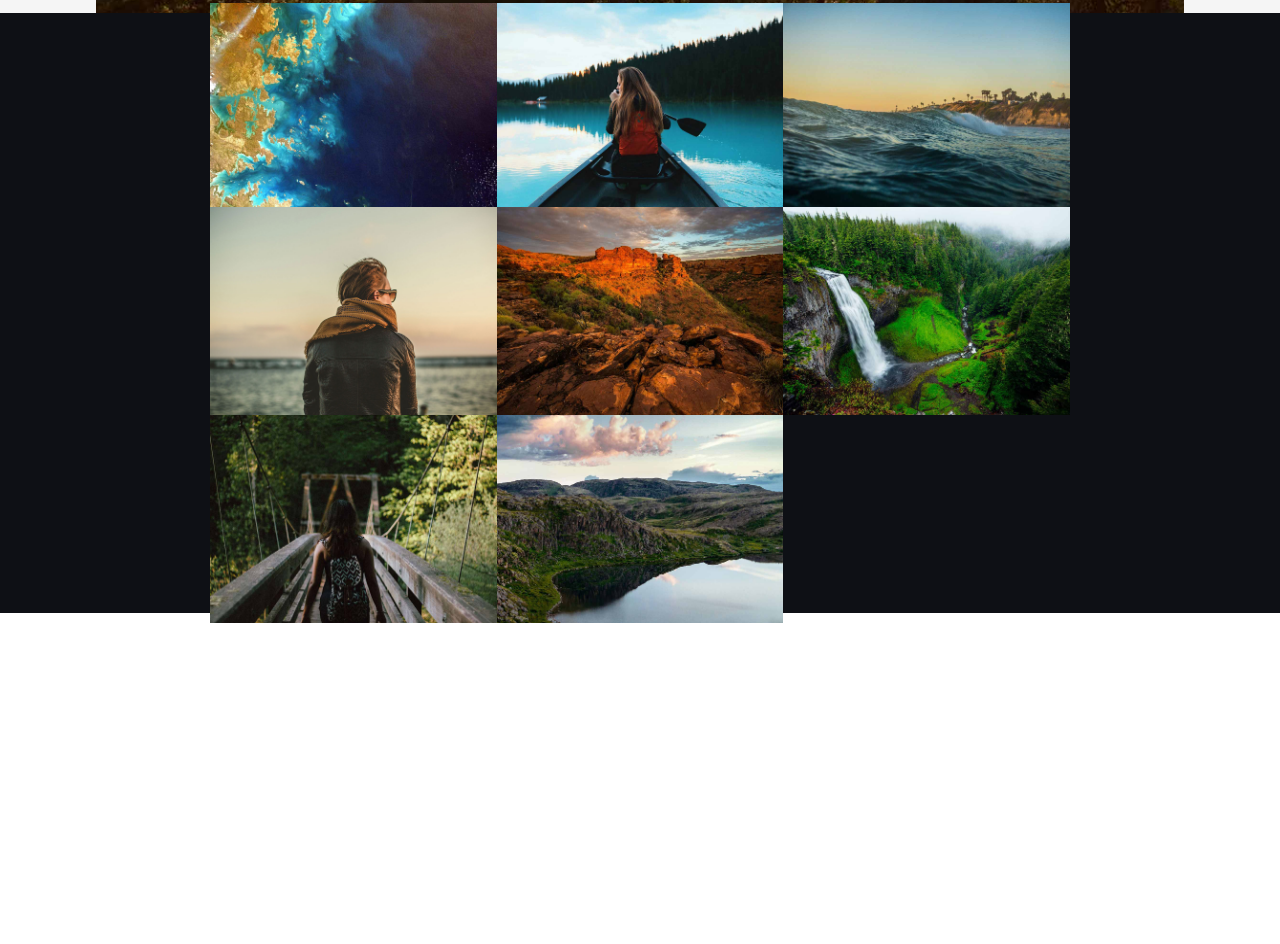
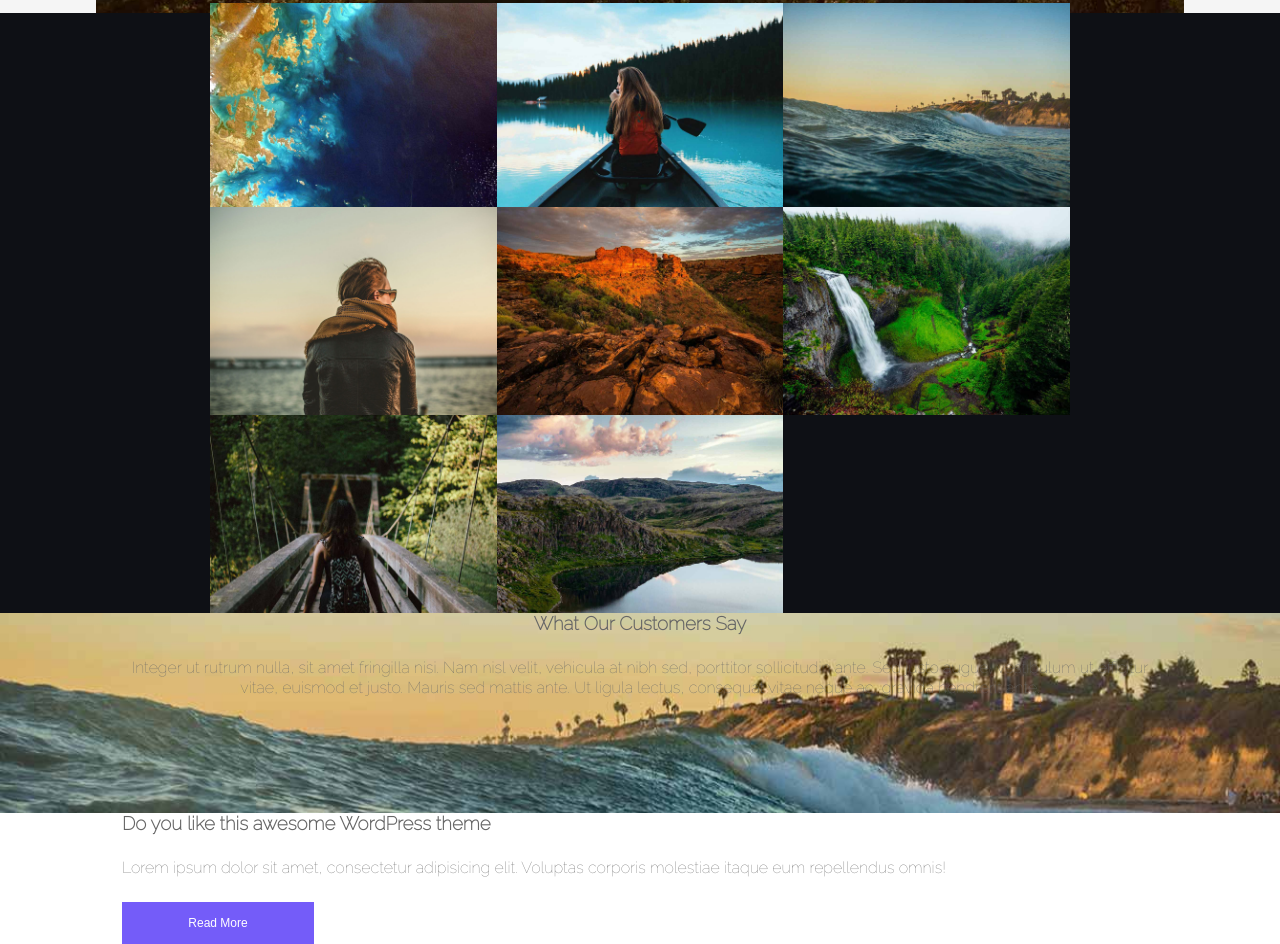
Before and after one commit to mlem47/shapely-reshape, a plain HTML site: page index.html in a window 1280 px wide. Shown: the part 3447-4391 px from the top of the page. Before the commit the page ends 4074 px from the top, so only its background shows below. Drawn offline with Linux system fonts and the light colour scheme.

Commit message:
section-g

```diff
--- a/assets/css/style.css
+++ b/assets/css/style.css
@@ -233,6 +233,26 @@ p {
     height: 100%;
  }
 
+ .section-g{
+    position: relative;
+    background-size: cover;
+    background-attachment: fixed;
+    background-position: center;
+    background-repeat: no-repeat;
+    background-image: url(../img/ocean-town.jpg);
+    height: 200px;
+ }
+
+ .section-g .container{
+    display: flex;
+    flex-direction: column;
+    align-items: center;
+    justify-content: center;
+    text-align: center;
+    margin: auto;
+    padding-bottom: 1.5rem;
+ }
+
 
 
 /* Utilities */
--- a/index.html
+++ b/index.html
@@ -96,6 +96,24 @@
         </div>
     </section>
 
+    <section class="section-g">
+      <div class="container">
+          <div>
+              <h3>What Our Customers Say</h3>
+              <p>Integer ut rutrum nulla, sit amet fringilla nisi. Nam nisl velit, vehicula at nibh sed, porttitor sollicitudin ante. Sed justo augue, vestibulum ut efficitur vitae, euismod et justo. Mauris sed mattis ante. Ut ligula lectus, consequat vitae neque ac, gravida hendrerit ante.</p>
+          </div>
+      </div>
+    </section>
+
+    <section class="section-h">
+        <section class="container">
+            <div>
+                <h3>Do you like this awesome WordPress theme</h3>
+                <p>Lorem ipsum dolor sit amet, consectetur adipisicing elit. Voluptas corporis molestiae itaque eum repellendus omnis!</p>
+                <button class="btn btn-filled">Read More</button>
+            </div>
+        </section>
+    </section>
 
 </body>
 </html>
```
